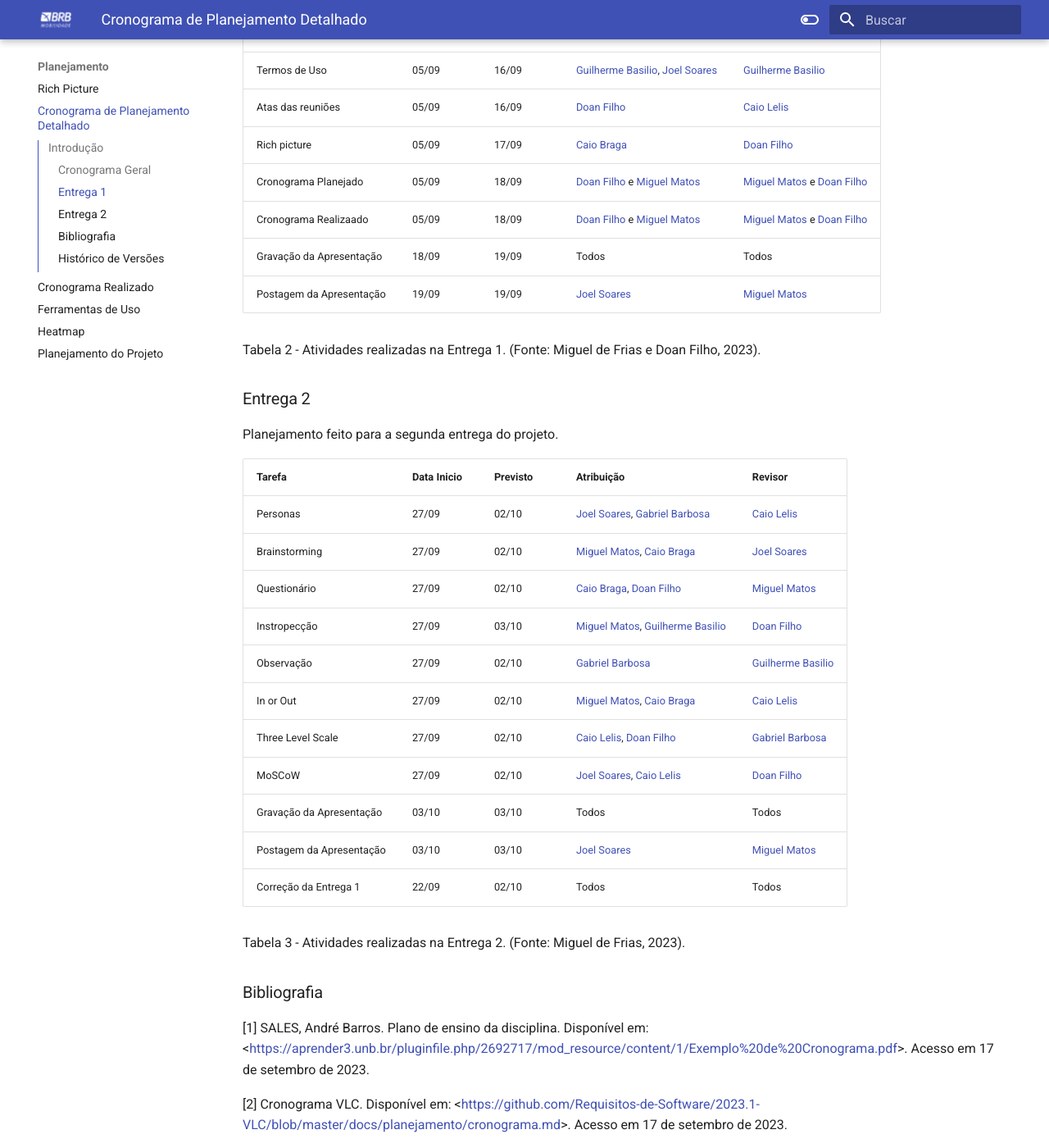
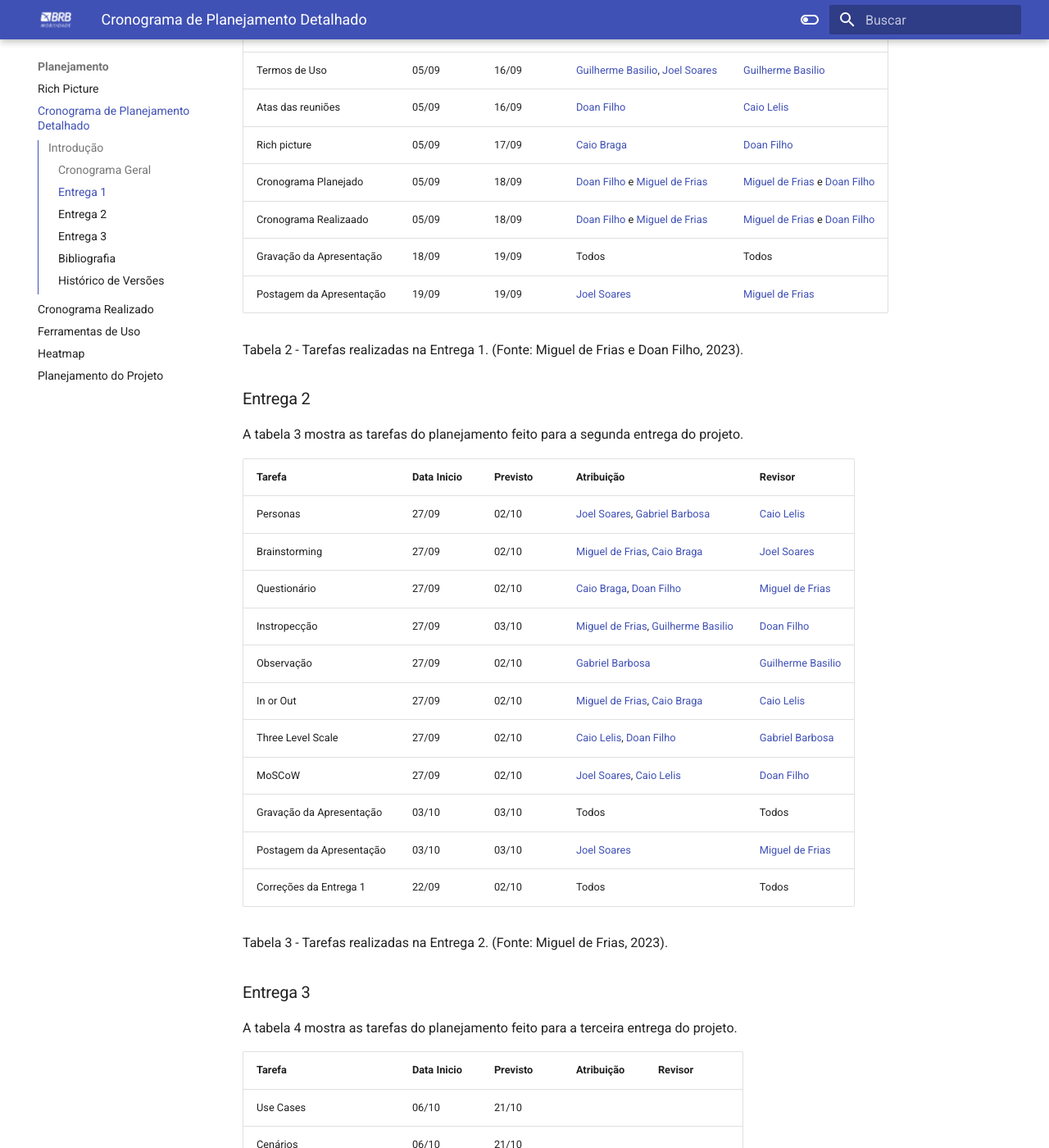
Before and after one commit to Requisitos-de-Software/2023.2-BRBMobilidade, an MkDocs documentation site: the page built from docs/Planejamento/cronograma.md, in a window 1280 px wide and 1400 px high, scrolled down 1284 px. Shown: the whole window at 82% size. Built offline with MkDocs 1.6.1 and Material for MkDocs 9.7.7, drawn with Linux system fonts in a browser that asks for light colours; some of the changed text lies outside the part shown.

Commit message:
#36 docs: Adicionando Entrega 03

```diff
--- a/docs/Planejamento/cronograma.md
+++ b/docs/Planejamento/cronograma.md
@@ -25,8 +25,7 @@
 <br>
 
 ### Entrega 1
-
-Planejamento feito para a primeira entrega do projeto.
+A tabela 2 mostra as tarefas do planejamento feito para a primeira entrega do projeto.
 
 | Tarefa       | Data Inicio |   Previsto        | Atribuição |Revisor|
 |--------------|-----------------|-------------------|-------|-----|
@@ -37,30 +36,44 @@
 | Termos de Uso | 05/09    |  16/09    | [Guilherme Basilio](https://github.com/GuilhermeBES), [Joel Soares](https://github.com/JoelSRangel) |[Guilherme Basilio](https://github.com/GuilhermeBES) |
 | Atas das reuniões | 05/09    | 16/09 |[Doan Filho](https://github.com/FilhoDoan)|[Caio Lelis](http://github.com/caio-lelis)|
 | Rich picture | 05/09     | 17/09   | [Caio Braga](http://github.com/caioalvesbraga) | [Doan Filho](https://github.com/FilhoDoan)|
-| Cronograma Planejado | 05/09  |18/09  | [Doan Filho](https://github.com/FilhoDoan) e [Miguel Matos](https://github.com/migueldefrias) | [Miguel Matos](https://github.com/migueldefrias)  e [Doan Filho](https://github.com/FilhoDoan) |
-| Cronograma Realizaado | 05/09  |18/09  | [Doan Filho](https://github.com/FilhoDoan) e [Miguel Matos](https://github.com/migueldefrias) | [Miguel Matos](https://github.com/migueldefrias)  e [Doan Filho](https://github.com/FilhoDoan) |
+| Cronograma Planejado | 05/09  |18/09  | [Doan Filho](https://github.com/FilhoDoan) e [Miguel de Frias](https://github.com/migueldefrias) | [Miguel de Frias](https://github.com/migueldefrias)  e [Doan Filho](https://github.com/FilhoDoan) |
+| Cronograma Realizaado | 05/09  |18/09  | [Doan Filho](https://github.com/FilhoDoan) e [Miguel de Frias](https://github.com/migueldefrias) | [Miguel de Frias](https://github.com/migueldefrias)  e [Doan Filho](https://github.com/FilhoDoan) |
 | Gravação da Apresentação | 18/09  |19/09  | Todos |Todos|
-| Postagem da Apresentação | 19/09| 19/09 | [Joel Soares](https://github.com/JoelSRangel) | [Miguel Matos](https://github.com/migueldefrias)|
-<div><p>Tabela 2 - Atividades realizadas na Entrega 1. (Fonte: Miguel de Frias e Doan Filho, 2023).</p></div>
+| Postagem da Apresentação | 19/09| 19/09 | [Joel Soares](https://github.com/JoelSRangel) | [Miguel de Frias](https://github.com/migueldefrias)|
+<div><p>Tabela 2 - Tarefas realizadas na Entrega 1. (Fonte: Miguel de Frias e Doan Filho, 2023).</p></div>
 
 ### Entrega 2
-
-Planejamento feito para a segunda entrega do projeto.
+A tabela 3 mostra as tarefas do planejamento feito para a segunda entrega do projeto.
 
 | Tarefa       | Data Inicio |   Previsto        | Atribuição |Revisor|
 |--------------|-----------------|-------------------|-------|-----|
 | Personas | 27/09 | 02/10 | [Joel Soares](https://github.com/JoelSRangel), [Gabriel Barbosa](https://github.com/gabrie1barbosa) | [Caio Lelis](http://github.com/caio-lelis) |
-| Brainstorming | 27/09 | 02/10 | [Miguel Matos](https://github.com/migueldefrias), [Caio Braga](http://github.com/caioalvesbraga) | [Joel Soares](https://github.com/JoelSRangel) |
-| Questionário | 27/09 | 02/10 | [Caio Braga](http://github.com/caioalvesbraga), [Doan Filho](https://github.com/FilhoDoan) | [Miguel Matos](https://github.com/migueldefrias) |
-| Instropecção | 27/09 | 03/10 | [Miguel Matos](https://github.com/migueldefrias), [Guilherme Basilio](https://github.com/GuilhermeBES) | [Doan Filho](https://github.com/FilhoDoan) |
+| Brainstorming | 27/09 | 02/10 | [Miguel de Frias](https://github.com/migueldefrias), [Caio Braga](http://github.com/caioalvesbraga) | [Joel Soares](https://github.com/JoelSRangel) |
+| Questionário | 27/09 | 02/10 | [Caio Braga](http://github.com/caioalvesbraga), [Doan Filho](https://github.com/FilhoDoan) | [Miguel de Frias](https://github.com/migueldefrias) |
+| Instropecção | 27/09 | 03/10 | [Miguel de Frias](https://github.com/migueldefrias), [Guilherme Basilio](https://github.com/GuilhermeBES) | [Doan Filho](https://github.com/FilhoDoan) |
 | Observação | 27/09 | 02/10 | [Gabriel Barbosa](https://github.com/gabrie1barbosa) | [Guilherme Basilio](https://github.com/GuilhermeBES) |
-| In or Out | 27/09 | 02/10 | [Miguel Matos](https://github.com/migueldefrias), [Caio Braga](http://github.com/caioalvesbraga) | [Caio Lelis](http://github.com/caio-lelis) |
+| In or Out | 27/09 | 02/10 | [Miguel de Frias](https://github.com/migueldefrias), [Caio Braga](http://github.com/caioalvesbraga) | [Caio Lelis](http://github.com/caio-lelis) |
 | Three Level Scale | 27/09 | 02/10 | [Caio Lelis](http://github.com/caio-lelis), [Doan Filho](https://github.com/FilhoDoan) | [Gabriel Barbosa](https://github.com/gabrie1barbosa) |
 | MoSCoW | 27/09 | 02/10 | [Joel Soares](https://github.com/JoelSRangel), [Caio Lelis](http://github.com/caio-lelis) | [Doan Filho](https://github.com/FilhoDoan) |
 | Gravação da Apresentação | 03/10 | 03/10 | Todos | Todos |
-| Postagem da Apresentação| 03/10 | 03/10 | [Joel Soares](https://github.com/JoelSRangel) | [Miguel Matos](https://github.com/migueldefrias) |
-| Correção da Entrega 1 | 22/09 | 02/10 | Todos | Todos |
-<div><p>Tabela 3 - Atividades realizadas na Entrega 2. (Fonte: Miguel de Frias, 2023).</p></div>
+| Postagem da Apresentação| 03/10 | 03/10 | [Joel Soares](https://github.com/JoelSRangel) | [Miguel de Frias](https://github.com/migueldefrias) |
+| Correções da Entrega 1 | 22/09 | 02/10 | Todos | Todos |
+<div><p>Tabela 3 - Tarefas realizadas na Entrega 2. (Fonte: Miguel de Frias, 2023).</p></div>
+
+### Entrega 3
+A tabela 4 mostra as tarefas do planejamento feito para a terceira entrega do projeto.
+
+| Tarefa       | Data Inicio |   Previsto        | Atribuição |Revisor|
+|--------------|-----------------|-------------------|-------|-----|
+| Use Cases  | 06/10 | 21/10 |  |  |
+| Cenários | 06/10 | 21/10  |  |  |
+| Léxico | 06/10 | 21/10 |  |  |
+| Especificação suplementar | 06/10 | 21/10 | | |
+| Gravação da Apresentação | 23/10 | 23/10 | Todos | Todos |
+| Postagem da Apresentação| 23/10 | 23/10 | [Joel Soares](https://github.com/JoelSRangel) | [Miguel de Frias](https://github.com/migueldefrias) |
+| Correções da Entrega 2 | 05/10 | 10/10 | Todos | Todos |
+<div><p>Tabela 4 - Tarefas realizadas na Entrega 3. (Fonte: Miguel de Frias, 2023).</p></div>
+
 
 ### Bibliografia
 
@@ -72,6 +85,6 @@
 
 | Versão | Data       | Descrição            | Autor | Revisor |
 |--------|------------|----------------------|-----------------------------------|--------------------------------------|
-| 1.0 | 18/09/2023 | Adicionando tópicos e estrutura base|  [Doan Filho](https://github.com/FilhoDoan) | [Miguel Matos](https://github.com/migueldefrias)  |
-| 1.1 | 18/09/2023 | Planejamento Entrega 01|  [Doan Filho](https://github.com/FilhoDoan) e [Miguel Matos](https://github.com/migueldefrias) | [Miguel Matos](https://github.com/migueldefrias), [Doan Filho](https://github.com/FilhoDoan) e [Guilherme Basilio](https://github.com/GuilhermeBES)|
-| 2.0 | 25/09/2023 | Adicionando Entrega 02| [Miguel Matos](https://github.com/migueldefrias)  | [Doan Filho](https://github.com/FilhoDoan), [Guilherme Basilio](https://github.com/GuilhermeBES) |
+| 1.0 | 18/09/2023 | Adicionando tópicos e estrutura base|  [Doan Filho](https://github.com/FilhoDoan) | [Miguel de Frias](https://github.com/migueldefrias)  |
+| 1.1 | 18/09/2023 | Planejamento Entrega 01|  [Doan Filho](https://github.com/FilhoDoan) e [Miguel de Frias](https://github.com/migueldefrias) | [Miguel de Frias](https://github.com/migueldefrias), [Doan Filho](https://github.com/FilhoDoan) e [Guilherme Basilio](https://github.com/GuilhermeBES)|
+| 1.2 | 25/09/2023 | Atualização do Cronograma | [Miguel de Frias](https://github.com/migueldefrias)  | [Doan Filho](https://github.com/FilhoDoan), [Guilherme Basilio](https://github.com/GuilhermeBES) |
```
